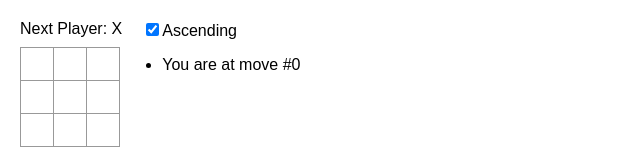
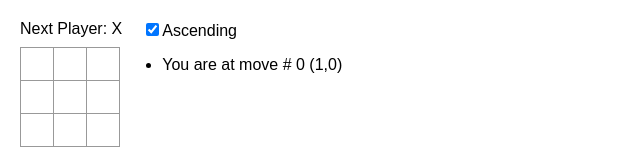
Before and after one commit to NarDevGH/ReactTS-Tic_Tac_Toe, a React (Vite) app: page / in a window 1280 px wide. Shown: the top 160 px of the page, without its empty margins (0-640 px from the left). Built offline with nearby package versions, Linux system fonts and the light colour scheme.

Commit message:
change current move text to display row and column

```diff
--- a/src/components/Game.tsx
+++ b/src/components/Game.tsx
@@ -45,11 +45,11 @@ export default function Game() {
     const moves = history.map((_, move) => {
         let description;
 
-        if (move > 0) {
             const moveIndex = moveBoardIndex(move);
-
             const row = moveRow(moveIndex);
             const column = moveColumn(moveIndex);
+
+        if (move > 0) {
             description = `Go to move # ${move} (${row},${column})`;
         }
         else {
@@ -60,7 +60,7 @@ export default function Game() {
             return (
                 <li key={move}>
                     <div>
-                        {"You are at move #" + move}
+                        {`You are at move # ${move} (${row},${column})`}
                     </div>
                 </li>
             )
```
